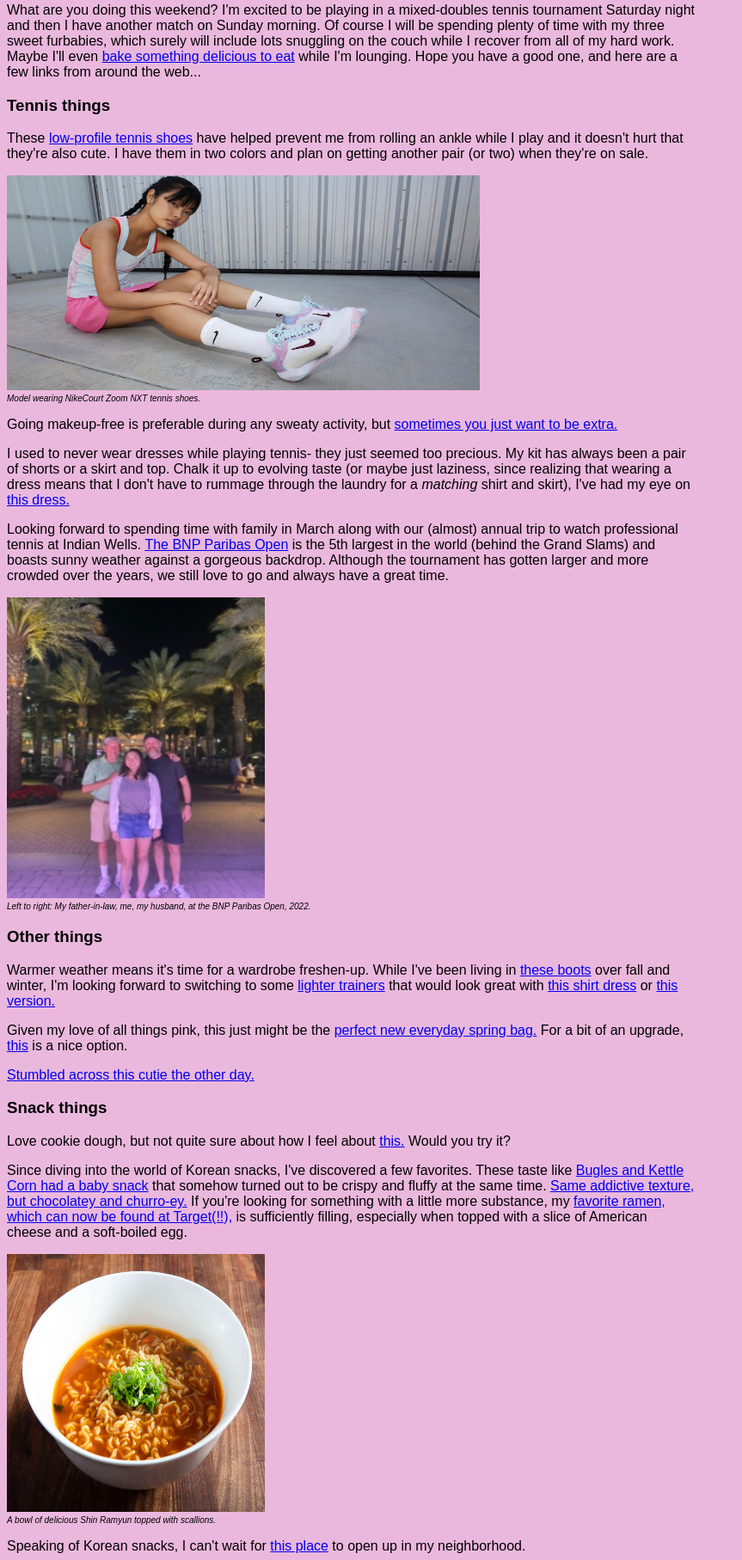
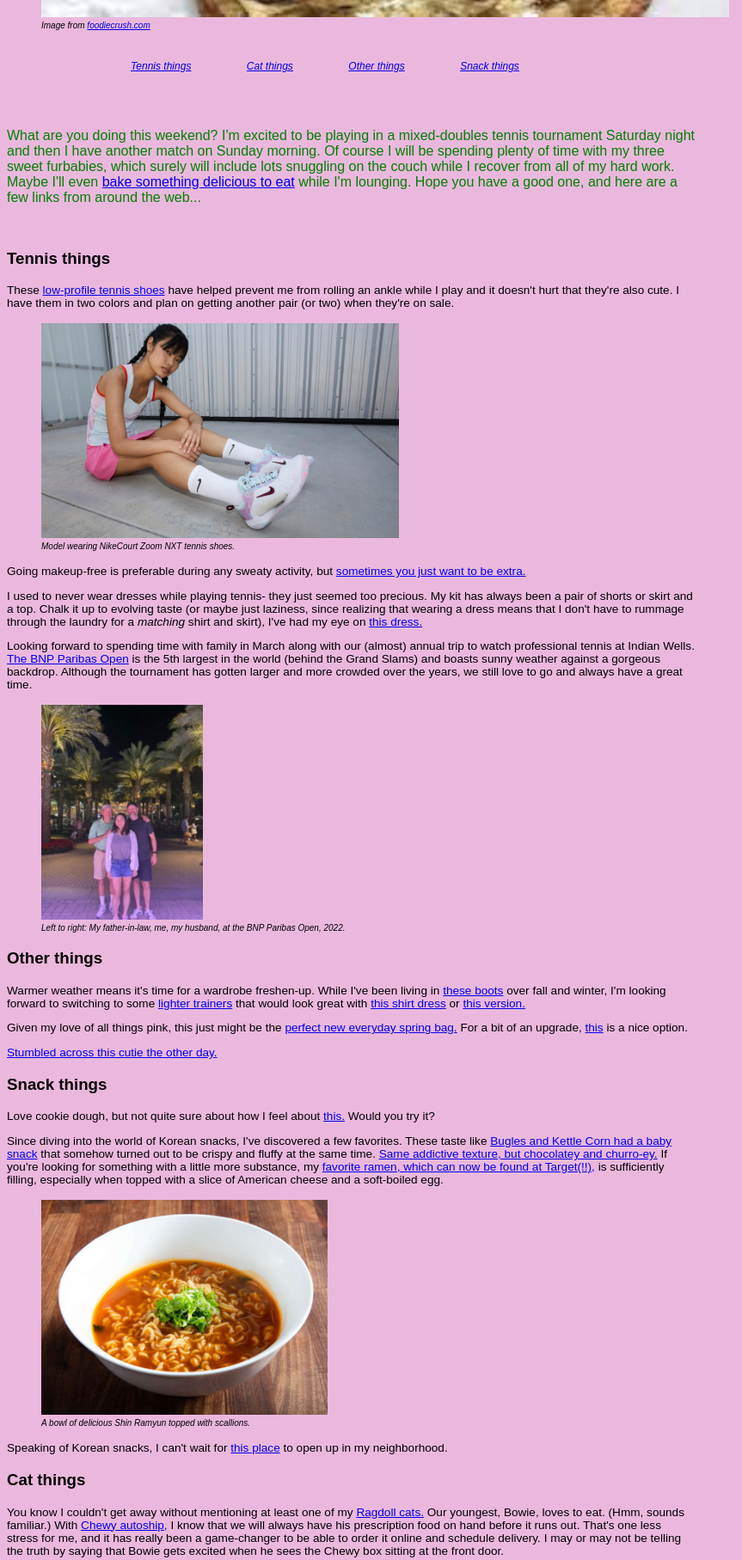
Before and after one commit to PT-Web-Dev-Jan-23/js-assignment-4-html-me-something-kimsunhammond, a website: page index.html in a window 1280 px wide. Shown: the part 535-2350 px from the top of the page at 86% size, without its empty margins (0-863 px from the left). Drawn offline with Linux system fonts and the light colour scheme.

Commit message:
changed to match css

```diff
--- a/index.html
+++ b/index.html
@@ -10,53 +10,79 @@
    <body>
       <!-- Write your HTML in this file! -->
       <header>
-         <h1>I Love Tennis and Cats and Lots of Snacks</h1>
-         <h2>A weekend round up and my favorite things</h2>
-         <img src="images/cookies2.jpg" alt="Salted Chocolate Chip Cookies" width="800px" height="350px" >
-
+         <h1 id="mainHeading">I Love Tennis and Cats and Lots of Snacks</h1>
+         <h2 id="subtitle">A weekend wrap up and my favorite things</h2>
+         <figure>
+            <img id ="cookie" src="images/cookies2.jpg" alt="Salted Chocolate Chip Cookies" >
+            <figcaption>Image from <a href="https://www.foodiecrush.com/milk-bars-salted-chocolate-chip-cookies/foodiecrush.com/">foodiecrush.com</a></figcaption>
+         </figure>
+         <nav>
+            <ul>
+               <li><a href="#tennis-things">Tennis things</a></li>
+               <li><a href="#cat-things">Cat things</a></li>
+               <li><a href="#other-things">Other things</a></li>
+               <li><a href="#snack-things">Snack things</a></li>
+            </ul>
+         </nav>
       </header>
-
 
       <main>
          <article>
-            <p>What are you doing this weekend? I'm excited to be playing in a mixed-doubles tennis tournament Saturday night and then I have another match on Sunday morning. Of course I will be spending plenty of time with my three sweet furbabies, which surely will include lots snuggling on the couch while I recover from all of my hard work. Maybe I'll even <a href="https://food52.com/recipes/36473-salted-chocolate-chip-cookies">bake something delicious to eat</a> while I'm lounging. Hope you have a good one, and here are a few links from around the web...</p>
-         </article>
+            <section>
+               <p id="testP" class="funParagraph">What are you doing this weekend? I'm excited to be playing in a mixed-doubles tennis tournament Saturday night and then I have another match on Sunday morning. Of course I will be spending plenty of time with my three sweet furbabies, which surely will include lots snuggling on the couch while I recover from all of my hard work. Maybe I'll even <a href="https://food52.com/recipes/36473-salted-chocolate-chip-cookies">bake something delicious to eat</a> while I'm lounging. Hope you have a good one, and here are a few links from around the web...</p>
+            </section>
 
-         <article>
-            <h3>Tennis things</h3>
-            <p>These <a href="https://www.tennis-warehouse.com/NikeCourt_Zoom_NXT_Womens_Tennis_Shoes/catpage-WSZOOMNXT.html">low-profile tennis shoes</a> have helped prevent me from rolling an ankle while I play and it doesn't hurt that they're also cute. I have them in two colors and plan on getting another pair (or two) when they're on sale.</p>
-            <img src="images/nikecourt_zoom_NXT.jpg" alt="Girl wearing Nike shoes" width="550" height="250">
-            <figcaption>Model wearing NikeCourt Zoom NXT tennis shoes.</figcaption>
+            <section>
+               <a name="tennis-things"></a>
+               <h3 id="title">Tennis things</h3>
+               <p class="things">These <a href="https://www.tennis-warehouse.com/NikeCourt_Zoom_NXT_Womens_Tennis_Shoes/catpage-WSZOOMNXT.html">low-profile tennis shoes</a> have helped prevent me from rolling an ankle while I play and it doesn't hurt that they're also cute. I have them in two colors and plan on getting another pair (or two) when they're on sale.</p>
+               <figure>
+                  <img src="images/nikecourt_zoom_NXT.jpg" alt="Girl wearing Nike shoes">
+                  <figcaption>Model wearing NikeCourt Zoom NXT tennis shoes.</figcaption>
+               </figure>
+               <p class="things">Going makeup-free is preferable during any sweaty activity, but <a href="https://www.cnn.com/cnn-underscored/beauty/sweat-proof-makeup">sometimes you just want to be extra.</a></p>
 
-            <p>Going makeup-free is preferable during any sweaty activity, but <a href="https://www.cnn.com/cnn-underscored/beauty/sweat-proof-makeup">sometimes you just want to be extra.</a></p>
+               <p class="things">I used to never wear dresses while playing tennis- they just seemed too precious. My kit has always been a pair of shorts or skirt and a top. Chalk it up to evolving taste (or maybe just laziness, since realizing that wearing a dress means that I don't have to rummage through the laundry for a <em>matching</em> shirt and skirt), I've had my eye on <a href="https://athleta.gap.com/browse/product.do?pid=534796022&mlink=AllNav_AllDresses_0214_AdvantageDress&vid=1#pdp-page-content">this dress.</a></p>
 
-            <p>I used to never wear dresses while playing tennis- they just seemed too precious. My kit has always been a pair of shorts or a skirt and top. Chalk it up to evolving taste (or maybe just laziness, since realizing that wearing a dress means that I don't have to rummage through the laundry for a <em>matching</em> shirt and skirt), I've had my eye on <a href="https://athleta.gap.com/browse/product.do?pid=534796022&mlink=AllNav_AllDresses_0214_AdvantageDress&vid=1#pdp-page-content">this dress.</a></p>
+               <p class="things">Looking forward to spending time with family in March along with our (almost) annual trip to watch professional tennis at Indian Wells. <a href="https://bnpparibasopen.com/">The BNP Paribas Open</a> is the 5th largest in the world (behind the Grand Slams) and boasts sunny weather against a gorgeous backdrop. Although the tournament has gotten larger and more crowded over the years, we still love to go and always have a great time.</p>
+               <figure>
+                  <img src="images/BNP.jpg" alt="People standing in front of palm trees">
+                  <figcaption>Left to right: My father-in-law, me, my husband, at the BNP Paribas Open, 2022.</figcaption>
+               </figure>
+            </section>
 
-            <p>Looking forward to spending time with family in March along with our (almost) annual trip to watch professional tennis at Indian Wells. <a href="https://bnpparibasopen.com/">The BNP Paribas Open</a> is the 5th largest in the world (behind the Grand Slams) and boasts sunny weather against a gorgeous backdrop. Although the tournament has gotten larger and more crowded over the years, we still love to go and always have a great time.</p>
-            <img src="images/BNP.jpg" alt="People standing in front of palm trees" width="300" height="350">
-            <figcaption>Left to right: My father-in-law, me, my husband, at the BNP Paribas Open, 2022.</figcaption>
+            <section>
+               <a name="other-things"></a>
+               <h3 id="title">Other things</h3>
+               <p class="things">Warmer weather means it's time for a wardrobe freshen-up. While I've been living in <a href="https://www.blundstone.com/black-premium-leather-v-cut-boots-womens-style-510">these boots</a> over fall and winter, I'm looking forward to switching to some <a href="https://www.jcrew.com/p/womens/categories/shoes/new-balance/new-balancereg-996-womenaposs-sneakers/M0476?display=all&fit=Classic&color_name=grey/silver&colorProductCode=M0476">lighter trainers</a> that would look great with <a href="https://www.everlane.com/products/womens-easy-workwear-dress-kalamata?collection=womens-dresses">this shirt dress</a> or <a href="https://bananarepublic.gap.com/browse/product.do?pid=594721002&vid=1&&searchText=jumpsuit#pdp-page-content">this version.</a></p>
+               <p class="things">Given my love of all things pink, this just might be the <a href="https://us.rivedroite-paris.com/products/custine-xl-the-waist-bag-recycled-cotton-bois-de-rose">perfect new everyday spring bag.</a> For a bit of an upgrade, <a href="https://www.madewell.com/hyer-goods-camera-bag-N7301.html?dwvar_N7301_color=EC5628&cgid=accessories-bags-crossbody#start=66">this</a> is a nice option.</p>
 
-            <h3>Other things</h3>
-            <p>Warmer weather means it's time for a wardrobe freshen-up. While I've been living in <a href="https://www.blundstone.com/black-premium-leather-v-cut-boots-womens-style-510">these boots</a> over fall and winter, I'm looking forward to switching to some <a href="https://www.jcrew.com/p/womens/categories/shoes/new-balance/new-balancereg-996-womenaposs-sneakers/M0476?display=all&fit=Classic&color_name=grey/silver&colorProductCode=M0476">lighter trainers</a> that would look great with <a href="https://www.everlane.com/products/womens-easy-workwear-dress-kalamata?collection=womens-dresses">this shirt dress</a> or <a href="https://bananarepublic.gap.com/browse/product.do?pid=594721002&vid=1&&searchText=jumpsuit#pdp-page-content">this version.</a></p>
-            <p>Given my love of all things pink, this just might be the <a href="https://us.rivedroite-paris.com/products/custine-xl-the-waist-bag-recycled-cotton-bois-de-rose">perfect new everyday spring bag.</a> For a bit of an upgrade, <a href="https://www.madewell.com/hyer-goods-camera-bag-N7301.html?dwvar_N7301_color=EC5628&cgid=accessories-bags-crossbody#start=66">this</a> is a nice option.</p>
+               <p class="things"><a href="https://www.catbirdnyc.com/jewel-box-chocolate-tin-orchid-1.html">Stumbled across this cutie the other day.</a></p>
+            </section>
 
-            <p><a href="https://www.catbirdnyc.com/jewel-box-chocolate-tin-orchid-1.html">Stumbled across this cutie the other day.</a></p>
+            <section>
+               <a name="snack-things"></a>
+               <h3 id="title">Snack things</h3>
+               <p class="things">Love cookie dough, but not quite sure about how I feel about <a href="https://chocolatecoveredkatie.com/videos/want-to-eat-an-entire-bowl-of-cookie-dough/">this.</a> Would you try it?</p>
+               <p class="things">Since diving into the world of Korean snacks, I've discovered a few favorites. These taste like <a href="https://www.yamibuy.com/en/p/orion-kkobug-chips-corn-soup-flavor-160g/1017019511?scene=item_search.result&bu_type=search&module_name=context_input&index=3&content=turtle%20chips&track=search-input-3-1017019511&pg=1">Bugles and Kettle Corn had a baby snack</a> that somehow turned out to be crispy and fluffy at the same time. <a href="https://www.yamibuy.com/en/p/turtle-chip-choco-churos-flavor-160g/1017042561?scene=item_search.result&bu_type=search&module_name=context_input&index=1&content=turtle%20chips&track=search-input-1-1017042561&pg=1">Same addictive texture, but chocolatey and churro-ey.</a> If you're looking for something with a little more substance, my <a href="https://www.target.com/p/nongshim-spicy-shin-noodle-soup-4-23oz/-/A-47089435">favorite ramen, which can now be found at Target(!!),</a> is sufficiently filling, especially when topped with a slice of American cheese and a soft-boiled egg.</p>
+               <figure>
+                  <img src="images/ramyun.jpeg" alt="Bowl of ramyun">
+                  <figcaption>A bowl of delicious Shin Ramyun topped with scallions.</figcaption>
+               </figure>
+               <p class="things">Speaking of Korean snacks, I can't wait for <a href="https://www.saucemagazine.com/a/60100/korean-cafe-ganadara-is-opening-in-st-louis-hills-in-march">this place</a> to open up in my neighborhood.</p>
+            </section>
 
-            <h3>Snack things</h3>
-            <p>Love cookie dough, but not quite sure about how I feel about <a href="https://chocolatecoveredkatie.com/videos/want-to-eat-an-entire-bowl-of-cookie-dough/">this.</a> Would you try it?</p>
+            <section>
+            <a name="cat-things"></a>
+            <h3 id="title">Cat things</h3>
+            <p class="things">You know I couldn't get away without mentioning at least one of my <a href="https://ragdolllove.com/ragdoll-cat-facts/">Ragdoll cats.</a> Our youngest, Bowie, loves to eat. (Hmm, sounds familiar.) With <a href="https://www.chewy.com/b/food-387">Chewy autoship,</a> I know that we will always have his prescription food on hand before it runs out. That's one less stress for me, and it has really been a game-changer to be able to order it online and schedule delivery. I may or may not be telling the truth by saying that Bowie gets excited when he sees the Chewy box sitting at the front door.</p>
+            <figure>
+               <img src="images/bowie.jpg" alt="Grey Ragdoll cat sitting in chair">
+               <figcaption>Bowie, my 3-year old male Blue Mitted Ragdoll cat</figcaption>
+            </figure>
+            <p class="things">And for all of you doubters, I think this proves that <a href="https://www.oprahdaily.com/life/a32884389/signs-your-cat-loves-you/"> my cats love me very much.</a></p>
+            </section>
 
-            <p>Since diving into the world of Korean snacks, I've discovered a few favorites. These taste like <a href="https://www.yamibuy.com/en/p/orion-kkobug-chips-corn-soup-flavor-160g/1017019511?scene=item_search.result&bu_type=search&module_name=context_input&index=3&content=turtle%20chips&track=search-input-3-1017019511&pg=1">Bugles and Kettle Corn had a baby snack</a> that somehow turned out to be crispy and fluffy at the same time. <a href="https://www.yamibuy.com/en/p/turtle-chip-choco-churos-flavor-160g/1017042561?scene=item_search.result&bu_type=search&module_name=context_input&index=1&content=turtle%20chips&track=search-input-1-1017042561&pg=1">Same addictive texture, but chocolatey and churro-ey.</a> If you're looking for something with a little more substance, my <a href="https://www.target.com/p/nongshim-spicy-shin-noodle-soup-4-23oz/-/A-47089435">favorite ramen, which can now be found at Target(!!),</a> is sufficiently filling, especially when topped with a slice of American cheese and a soft-boiled egg.</p>
-            <img src="images/ramyun.jpeg" alt="Bowl of ramyun" width="300" height="300">
-            <figcaption>A bowl of delicious Shin Ramyun topped with scallions.</figcaption>
-
-            <p>Speaking of Korean snacks, I can't wait for <a href="https://www.saucemagazine.com/a/60100/korean-cafe-ganadara-is-opening-in-st-louis-hills-in-march">this place</a> to open up in my neighborhood.</p>
-
-            <h3>Cat things</h3>
-            <p>You know I couldn't get away without mentioning at least one of my <a href="https://ragdolllove.com/ragdoll-cat-facts/">Ragdoll cats.</a> Our youngest, Bowie, loves to eat. (Hmm, sounds familiar.) With <a href="https://www.chewy.com/b/food-387">Chewy autoship,</a> I know that we will always have his prescription food on hand before it runs out. That's one less stress for me, and it has really been a game-changer to be able to order it online and schedule delivery. I may or may not be telling the truth by saying that Bowie gets excited when he sees the Chewy box sitting at the front door.</p>
-            <img src="images/bowie.jpg" alt="Grey Ragdoll cat sitting in chair" width="250" height="350" >
-            <figcaption>Bowie, my 3-year old male Blue Mitted Ragdoll cat</figcaption>
-
-            <p>And for all of you doubters, I think this means that <a href="https://www.oprahdaily.com/life/a32884389/signs-your-cat-loves-you/">I am loved very much.</a></p>
          </main>
 
       <footer>
```
